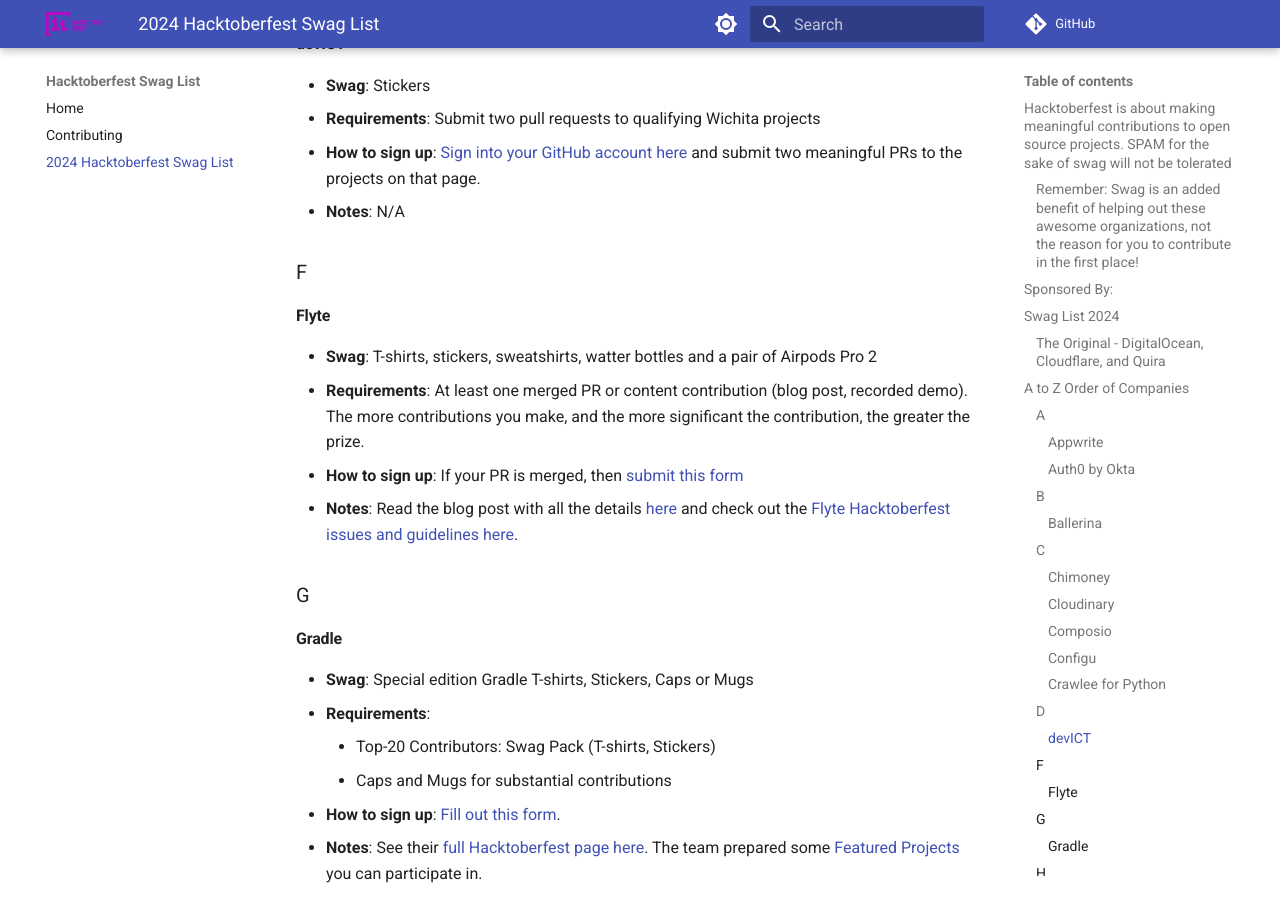
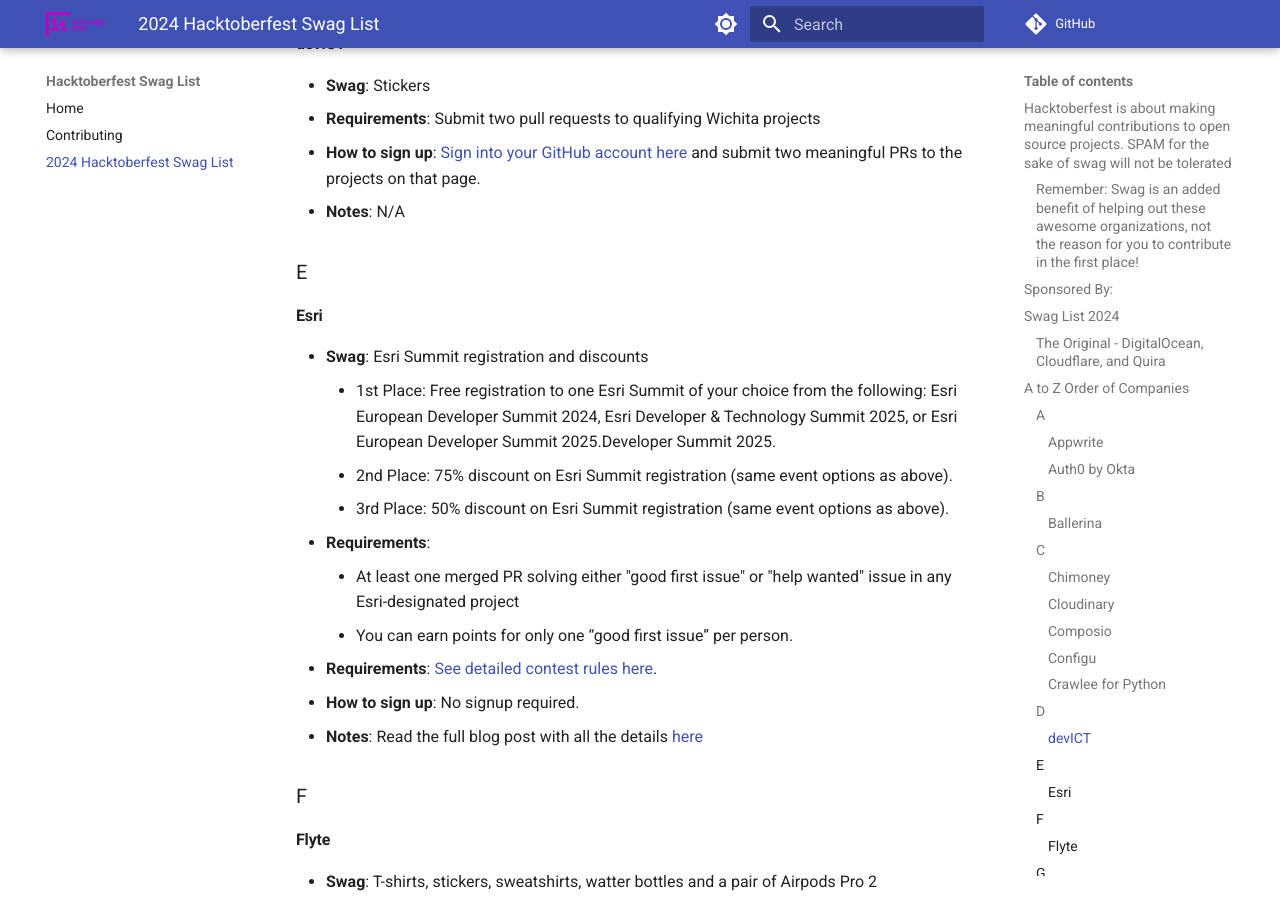
Before and after one commit to crweiner/hacktoberfest-swag-list, an MkDocs documentation site: the page built from docs/list.md, in a window 1280 px wide and 900 px high, scrolled down 3709 px. Built offline with MkDocs 1.6.1 and Material for MkDocs 9.7.7, drawn with Linux system fonts in a browser that asks for light colours; plug-ins that fetch from the network failed and are left out; comment, search, counter and statistics services are not loaded.

Commit message:
added esri in list.md file (#932)
* Update list.md: Adding Esri

---------

Co-authored-by: Chandler Weiner <23106097+crweiner@users.noreply.github.com>

```diff
--- a/docs/list.md
+++ b/docs/list.md
@@ -115,6 +115,21 @@
 - **Requirements**: Submit two pull requests to qualifying Wichita projects
 - **How to sign up**: [Sign into your GitHub account here](https://hacktoberfest.devict.org/) and submit two meaningful PRs to the projects on that page.
 - **Notes**: N/A
+
+### E
+
+#### **Esri**
+
+- **Swag**: Esri Summit registration and discounts
+    - 1st Place: Free registration to one Esri Summit of your choice from the following: Esri European Developer Summit 2024, Esri Developer & Technology Summit 2025, or Esri European Developer Summit 2025.Developer Summit 2025.
+    - 2nd Place: 75% discount on Esri Summit registration (same event options as above).
+    - 3rd Place: 50% discount on Esri Summit registration (same event options as above).
+- **Requirements**:
+    - At least one merged PR solving either "good first issue" or "help wanted" issue in any Esri-designated project
+    - You can earn points for only one “good first issue” per person.
+- **Requirements**: [See detailed contest rules here](https://www.esri.com/arcgis-blog/wp-content/uploads/2024/10/2024-Esri-Hacktoberfest-Contest-Official-Rules-2.pdf).
+- **How to sign up**: No signup required.
+- **Notes**: Read the full blog post with all the details [here](https://www.esri.com/arcgis-blog/products/developers/developers/hacktoberfest-2024-contribute-to-open-source-and-win/)
 
 ### F
 
```
